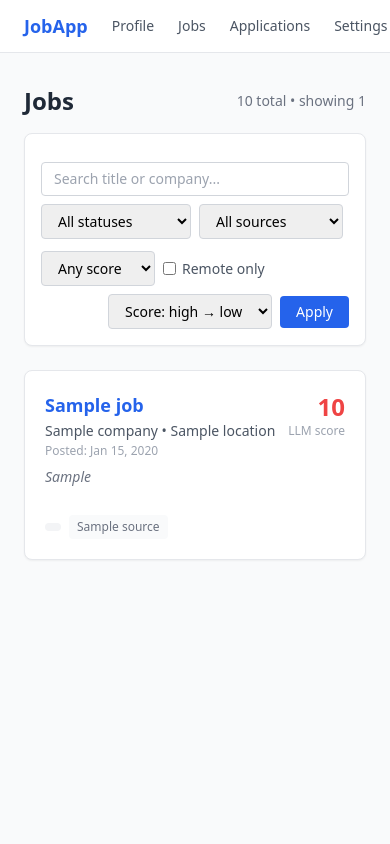
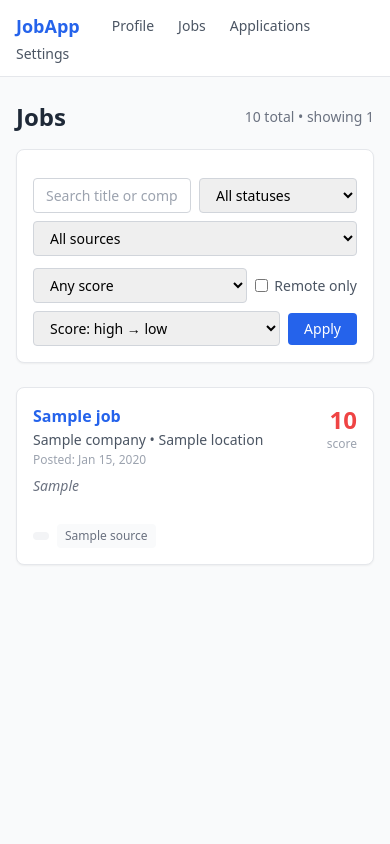
Before and after one commit to thejaynesh/jobapp, a FastAPI app: template app/templates/jobs/index.html in a window 390 px wide. Run offline with FastAPI, Linux system fonts and the light colour scheme; the template is opened without the code that fills it: most values are stand-ins (such as "Sample title", 1, 10 or a date in 2020); parts of the project's set-up code (start-up, migrations or seed data) failed here and were passed over.

Commit message:
Fix horizontal overflow on mobile — fully responsive layout
- base.html: add overflow-x-hidden to body, reduce px-6→px-4 on main and nav,
  flex-wrap the nav so links wrap instead of overflowing
- apps/index.html: show card list on mobile (md:hidden), table only on md+
  so the 5-column table no longer forces horizontal scroll
- apps/detail.html: flex-col on mobile for job header + status/link row,
  break-words on title, shrink-0 on right panel
- jobs/index.html: remove min-w-48 from search input (was forcing overflow);
  make selects flex-1 so they share space; shorten pagination labels
- job_card.html: flex-wrap on bottom badge/button row, min-w-0 on title
  column, break-words on title and company to prevent card overflow

Co-Authored-By: Claude Sonnet 4.6 <noreply@anthropic.com>
Claude-Session: https://claude.ai/code/session_01ERaULKv5VeArZvFoseq88c

```diff
--- a/app/templates/base.html
+++ b/app/templates/base.html
@@ -9,15 +9,15 @@
     <script src="/static/js/tailwind.min.js"></script>
     <script src="/static/js/htmx.min.js" defer></script>
 </head>
-<body class="bg-gray-50 min-h-screen">
-    <nav class="bg-white border-b border-gray-200 px-6 py-3 flex gap-6 items-center">
-        <span class="font-bold text-blue-600 text-lg">JobApp</span>
+<body class="bg-gray-50 min-h-screen overflow-x-hidden">
+    <nav class="bg-white border-b border-gray-200 px-4 py-3 flex flex-wrap gap-x-6 gap-y-1 items-center">
+        <span class="font-bold text-blue-600 text-lg mr-2">JobApp</span>
         <a href="/profile" class="text-gray-600 hover:text-blue-600 text-sm">Profile</a>
         <a href="/jobs" class="text-gray-600 hover:text-blue-600 text-sm">Jobs</a>
         <a href="/apps" class="text-gray-600 hover:text-blue-600 text-sm">Applications</a>
         <a href="/settings" class="text-gray-600 hover:text-blue-600 text-sm">Settings</a>
     </nav>
-    <main class="max-w-5xl mx-auto px-6 py-8">
+    <main class="max-w-5xl mx-auto px-4 py-6 w-full">
         {% block content %}{% endblock %}
     </main>
 </body>
--- a/app/templates/jobs/index.html
+++ b/app/templates/jobs/index.html
@@ -9,19 +9,19 @@
 <form method="get" action="/jobs" class="bg-white border border-gray-200 rounded-lg p-4 mb-6 shadow-sm space-y-3">
   <input type="hidden" name="page" value="0">
 
-  <!-- Row 1: search + status + source -->
+  <!-- Row 1: search (full width on mobile), then status + source -->
   <div class="flex flex-wrap gap-2">
     <input type="text" name="q" value="{{ q }}" placeholder="Search title or company..."
-      class="border border-gray-300 rounded px-3 py-1.5 text-sm flex-1 min-w-48 focus:outline-none focus:ring-2 focus:ring-blue-500">
+      class="border border-gray-300 rounded px-3 py-1.5 text-sm flex-1 min-w-0 w-full focus:outline-none focus:ring-2 focus:ring-blue-500">
 
-    <select name="status" class="border border-gray-300 rounded px-3 py-1.5 text-sm focus:outline-none focus:ring-2 focus:ring-blue-500">
+    <select name="status" class="border border-gray-300 rounded px-3 py-1.5 text-sm flex-1 focus:outline-none focus:ring-2 focus:ring-blue-500">
       <option value="" {% if not status_filter %}selected{% endif %}>All statuses</option>
       <option value="matched" {% if status_filter == "matched" %}selected{% endif %}>Matched</option>
       <option value="filtered_out" {% if status_filter == "filtered_out" %}selected{% endif %}>Filtered out</option>
       <option value="docs_generated" {% if status_filter == "docs_generated" %}selected{% endif %}>Docs generated</option>
     </select>
 
-    <select name="source" class="border border-gray-300 rounded px-3 py-1.5 text-sm focus:outline-none focus:ring-2 focus:ring-blue-500">
+    <select name="source" class="border border-gray-300 rounded px-3 py-1.5 text-sm flex-1 focus:outline-none focus:ring-2 focus:ring-blue-500">
       <option value="" {% if not source_filter %}selected{% endif %}>All sources</option>
       {% for s in sources %}
         <option value="{{ s }}" {% if source_filter == s %}selected{% endif %}>{{ s | title }}</option>
@@ -31,7 +31,7 @@
 
   <!-- Row 2: min score + remote + sort + buttons -->
   <div class="flex flex-wrap gap-2 items-center">
-    <select name="min_score" class="border border-gray-300 rounded px-3 py-1.5 text-sm focus:outline-none focus:ring-2 focus:ring-blue-500">
+    <select name="min_score" class="border border-gray-300 rounded px-3 py-1.5 text-sm flex-1 focus:outline-none focus:ring-2 focus:ring-blue-500">
       <option value="" {% if not min_score_filter %}selected{% endif %}>Any score</option>
       <option value="60" {% if min_score_filter == "60" %}selected{% endif %}>Score ≥ 60</option>
       <option value="70" {% if min_score_filter == "70" %}selected{% endif %}>Score ≥ 70</option>
@@ -45,7 +45,7 @@
       Remote only
     </label>
 
-    <select name="sort" class="border border-gray-300 rounded px-3 py-1.5 text-sm focus:outline-none focus:ring-2 focus:ring-blue-500 ml-auto">
+    <select name="sort" class="border border-gray-300 rounded px-3 py-1.5 text-sm flex-1 focus:outline-none focus:ring-2 focus:ring-blue-500">
       <option value="score_desc" {% if sort == "score_desc" %}selected{% endif %}>Score: high → low</option>
       <option value="score_asc" {% if sort == "score_asc" %}selected{% endif %}>Score: low → high</option>
       <option value="posted_desc" {% if sort == "posted_desc" %}selected{% endif %}>Newest posted</option>
@@ -56,7 +56,7 @@
     <button type="submit" class="bg-blue-600 text-white px-4 py-1.5 rounded text-sm hover:bg-blue-700">Apply</button>
 
     {% if status_filter or q or source_filter or remote_filter or min_score_filter %}
-    <a href="/jobs" class="text-sm text-gray-500 hover:text-red-500 underline">Clear filters</a>
+    <a href="/jobs" class="text-sm text-gray-500 hover:text-red-500 underline">Clear</a>
     {% endif %}
   </div>
 </form>
@@ -80,7 +80,7 @@
   {% if has_prev %}
   <a href="/jobs?page={{ page - 1 }}&{{ qs }}"
      class="px-4 py-2 border border-gray-300 rounded text-sm text-gray-700 hover:bg-gray-50">
-    &larr; Previous
+    &larr; Prev
   </a>
   {% else %}
   <span></span>
--- a/app/templates/jobs/partials/job_card.html
+++ b/app/templates/jobs/partials/job_card.html
@@ -1,22 +1,22 @@
-<div id="job-{{ job.id }}" class="bg-white border border-gray-200 rounded-lg p-5 shadow-sm">
-  <div class="flex justify-between items-start">
-    <div>
-      <a href="{{ job.url }}" target="_blank" class="text-lg font-semibold text-blue-600 hover:underline">
+<div id="job-{{ job.id }}" class="bg-white border border-gray-200 rounded-lg p-4 shadow-sm">
+  <div class="flex justify-between items-start gap-3">
+    <div class="min-w-0">
+      <a href="{{ job.url }}" target="_blank" class="text-base font-semibold text-blue-600 hover:underline break-words">
         {{ job.title }}
       </a>
-      <p class="text-gray-600 text-sm mt-0.5">{{ job.company }} &bull; {{ job.location or "Unknown" }}
-        {% if job.is_remote %}<span class="ml-2 bg-green-100 text-green-700 text-xs px-2 py-0.5 rounded">Remote</span>{% endif %}
+      <p class="text-gray-600 text-sm mt-0.5 break-words">{{ job.company }} &bull; {{ job.location or "Unknown" }}
+        {% if job.is_remote %}<span class="ml-1 bg-green-100 text-green-700 text-xs px-1.5 py-0.5 rounded">Remote</span>{% endif %}
       </p>
       <p class="text-xs text-gray-400 mt-0.5">
         Posted: {{ (job.posted_at or job.fetched_at).strftime("%b %d, %Y") }}
       </p>
     </div>
-    <div class="text-right">
+    <div class="text-right shrink-0">
       {% if job.llm_score is not none %}
         <span class="text-2xl font-bold {% if job.llm_score >= 75 %}text-green-600{% elif job.llm_score >= 50 %}text-yellow-600{% else %}text-red-500{% endif %}">
           {{ job.llm_score }}
         </span>
-        <p class="text-xs text-gray-400">LLM score</p>
+        <p class="text-xs text-gray-400">score</p>
       {% endif %}
     </div>
   </div>
@@ -34,8 +34,8 @@
     {% endfor %}
   </div>
 
-  <div class="flex items-center justify-between mt-4">
-    <div class="flex items-center gap-2">
+  <div class="flex flex-wrap items-center justify-between gap-2 mt-4">
+    <div class="flex flex-wrap items-center gap-2">
       <span class="text-xs px-2 py-1 rounded font-medium
         {% if job.status.value == 'matched' %}bg-green-100 text-green-700
         {% elif job.status.value == 'filtered_out' %}bg-gray-100 text-gray-500
@@ -57,14 +57,14 @@
       </span>
       {% endif %}
     </div>
-    <div class="flex gap-2">
+    <div class="flex flex-wrap gap-2">
       {% if job.status.value in ['matched', 'filtered_out'] %}
       <button
         hx-post="/jobs/{{ job.id }}/override"
         hx-target="#job-{{ job.id }}"
         hx-swap="outerHTML"
         class="text-xs text-gray-500 hover:text-blue-600 underline">
-        {% if job.status.value == 'matched' %}Mark filtered{% else %}Override to matched{% endif %}
+        {% if job.status.value == 'matched' %}Mark filtered{% else %}Mark matched{% endif %}
       </button>
       {% endif %}
       {% if job.status.value == 'matched' %}
```
Also changed, not shown: app/templates/apps/detail.html (+6 -6 lines), app/templates/apps/index.html (+34 -1 lines).
